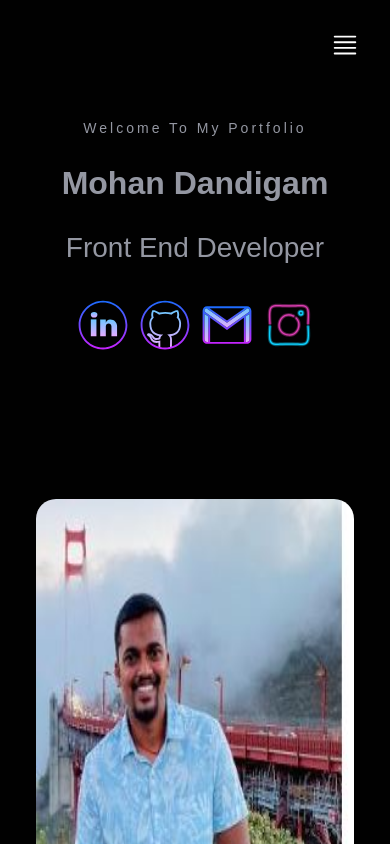
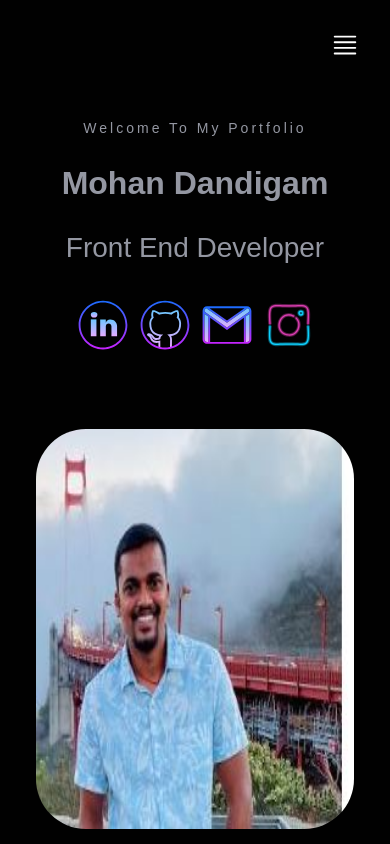
Before and after one commit to mohandand/My_Portfolio, a React (Create React App) app: page / in a window 390 px wide. Shown: the top 844 px of the page. Built offline with nearby package versions, Linux system fonts and the light colour scheme.

Commit message:
Updated Code for My Portfoio roject

```diff
--- a/src/App.css
+++ b/src/App.css
@@ -94,6 +94,12 @@ p{
 .component__space{
   padding: 100px 0px;
 }
+.component1__space{
+  padding-top: 155px;
+  padding-left: 0pxpx;
+  padding-right: 0px;
+  padding-bottom: 30px;
+}
 .pointer{
   cursor: pointer;
 }
@@ -144,15 +150,24 @@ button.about.btn.pointer:hover {
 .col__2 {
     max-width: 100%;
 }
+.component1__space{
+  padding: 30px 0px;
+}
 }
 @media only screen and (max-width: 768px){
 .col__3 {
     max-width: 50%;
 }
+.component1__space{
+  padding: 30px 0px;
+}
 }
 @media only screen and (max-width: 425px){
 .col__3 {
     max-width: 100%;
+}
+.component1__space{
+  padding: 30px 0px;
 }
 }
 @media only screen and (max-width: 425px){
@@ -162,4 +177,7 @@ span.copyright {
 .footer.d__flex.align__items__center.justify__content__space__between.pz-10 {
   flex-wrap: wrap;
 }
+.component1__space{
+  padding: 30px 0px;
 }
+}
--- a/src/components/About/About.css
+++ b/src/components/About/About.css
@@ -2,7 +2,7 @@
     background: #010101!important;
 }
 img.about__img{
-    border-radius: 20px;
+    border-radius: 50px;
     width: 100%;
 }
 h1.about__heading{
--- a/src/components/About/About.js
+++ b/src/components/About/About.js
@@ -8,7 +8,7 @@ function About() {
        upToTop.classList.toggle("active", window.scrollY > 0)
     });
   return (
-    <div className="about component__space" id="About">
+    <div className="about component1__space" id="About">
       <div className="container">
         <div className="row">
           <div className="col__2">
--- a/src/components/Home/Home.js
+++ b/src/components/Home/Home.js
@@ -22,14 +22,8 @@ function Home() {
               <a href="#About">
                 <li className="nav__items mx__15">About</li>
               </a>
-              <a href="#Services">
-                <li className="nav__items mx__15">Services</li>
-              </a>
               <a href="#Portfolio">
                 <li className="nav__items mx__15">Portfolio</li>
-              </a>
-              <a href="#Blog">
-                <li className="nav__items mx__15">Blog</li>
               </a>
               <a href="#Contact">
                 <li className="nav__items mx__15">Contact</li>
```
